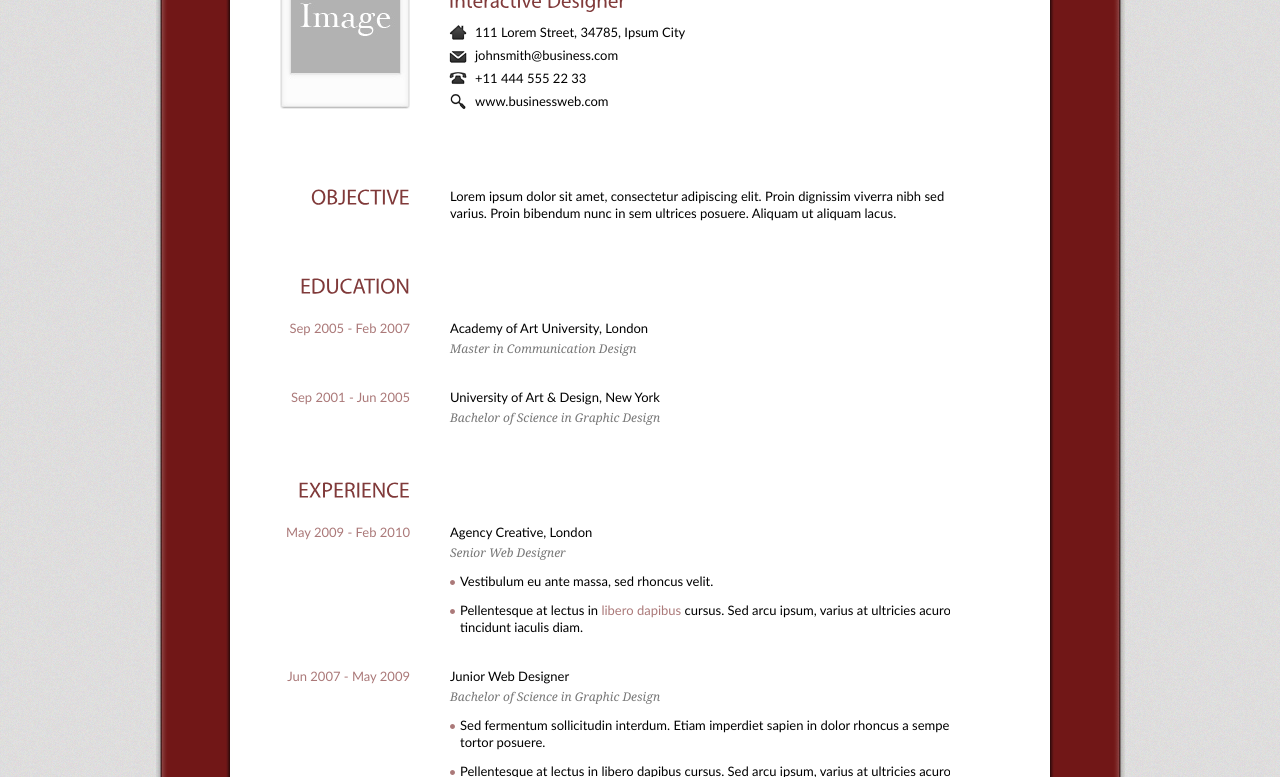
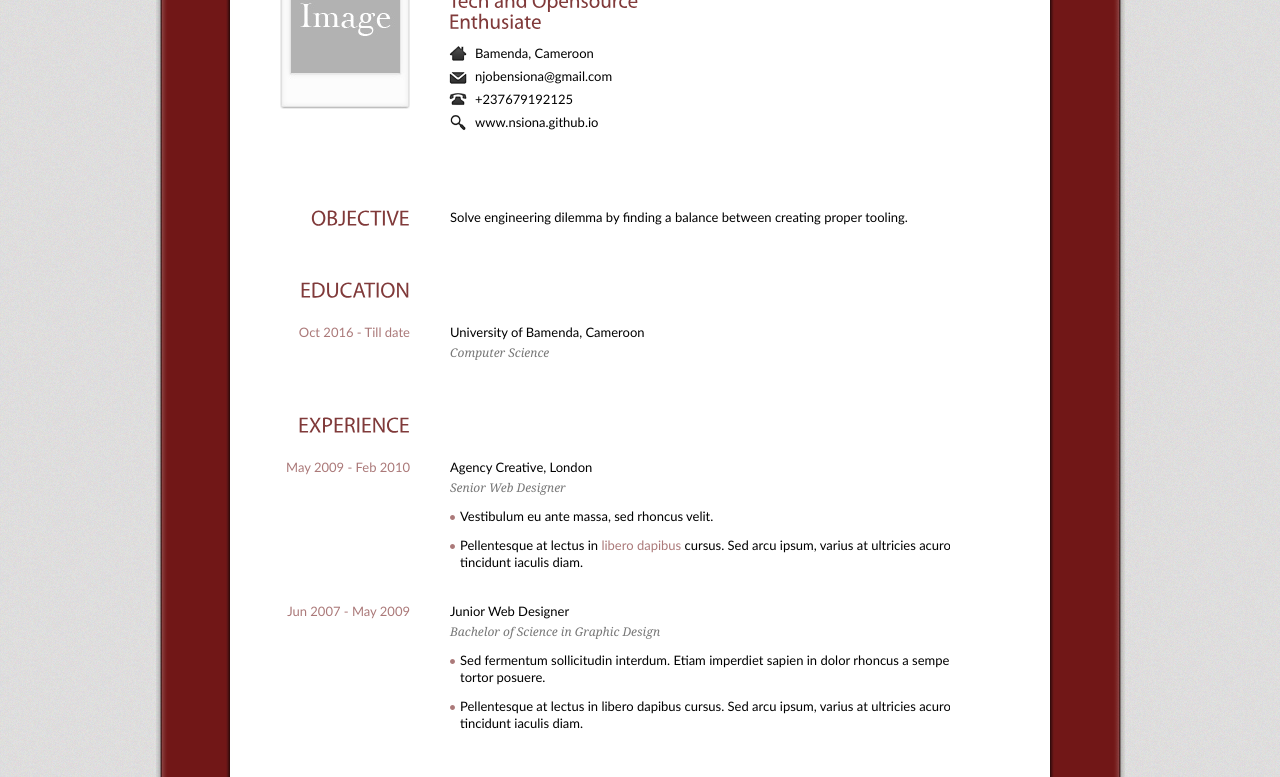
Before and after one commit to nsiona/my-cv, a plain HTML site: page index.html in a window 1280 px wide. Shown: the part 323-1100 px from the top of the page. Drawn offline with Linux system fonts and the light colour scheme.

Commit message:
added objectives

```diff
--- a/index.html
+++ b/index.html
@@ -37,13 +37,13 @@
           <!-- End Image -->
           <!-- Begin Personal Information -->
           <div class="self">
-            <h1 class="name">John Smith <br />
-              <span>Interactive Designer</span></h1>
+            <h1 class="name">Njoben Siona <br />
+              <span>Tech and Opensource Enthusiate</span></h1>
             <ul>
-              <li class="ad">111 Lorem Street, 34785, Ipsum City</li>
-              <li class="mail">johnsmith@business.com</li>
-              <li class="tel">+11 444 555 22 33</li>
-              <li class="web">www.businessweb.com</li>
+              <li class="ad">Bamenda, Cameroon</li>
+              <li class="mail">njobensiona@gmail.com</li>
+              <li class="tel">+237679192125</li>
+              <li class="web">www.nsiona.github.io</li>
             </ul>
           </div>
           <!-- End Personal Information -->
@@ -62,21 +62,16 @@
         <!-- Begin 1st Row -->
         <div class="entry">
           <h2>OBJECTIVE</h2>
-          <p>Lorem ipsum dolor sit amet, consectetur adipiscing elit. Proin dignissim viverra nibh sed varius. Proin bibendum nunc in sem ultrices posuere. Aliquam ut aliquam lacus.</p>
+          <p>Solve engineering dilemma by finding a balance between creating proper tooling.</p>
         </div>
         <!-- End 1st Row -->
         <!-- Begin 2nd Row -->
         <div class="entry">
           <h2>EDUCATION</h2>
           <div class="content">
-            <h3>Sep 2005 - Feb 2007</h3>
-            <p>Academy of Art University, London <br />
-              <em>Master in Communication Design</em></p>
-          </div>
-          <div class="content">
-            <h3>Sep 2001 - Jun 2005</h3>
-            <p>University of Art &amp; Design, New York <br />
-              <em>Bachelor of Science in Graphic Design</em></p>
+            <h3>Oct 2016 - Till date</h3>
+            <p>University of Bamenda, Cameroon <br />
+              <em>Computer Science</em></p>
           </div>
         </div>
         <!-- End 2nd Row -->
```
